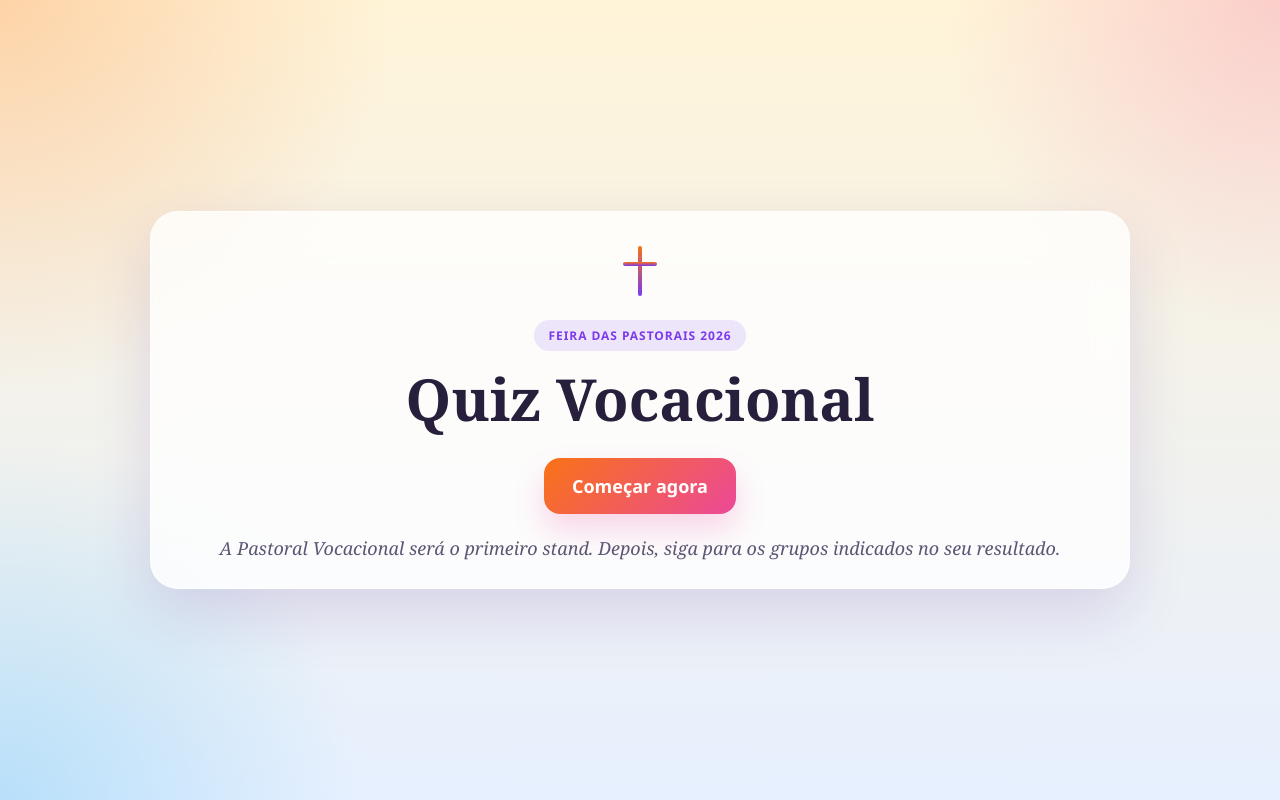
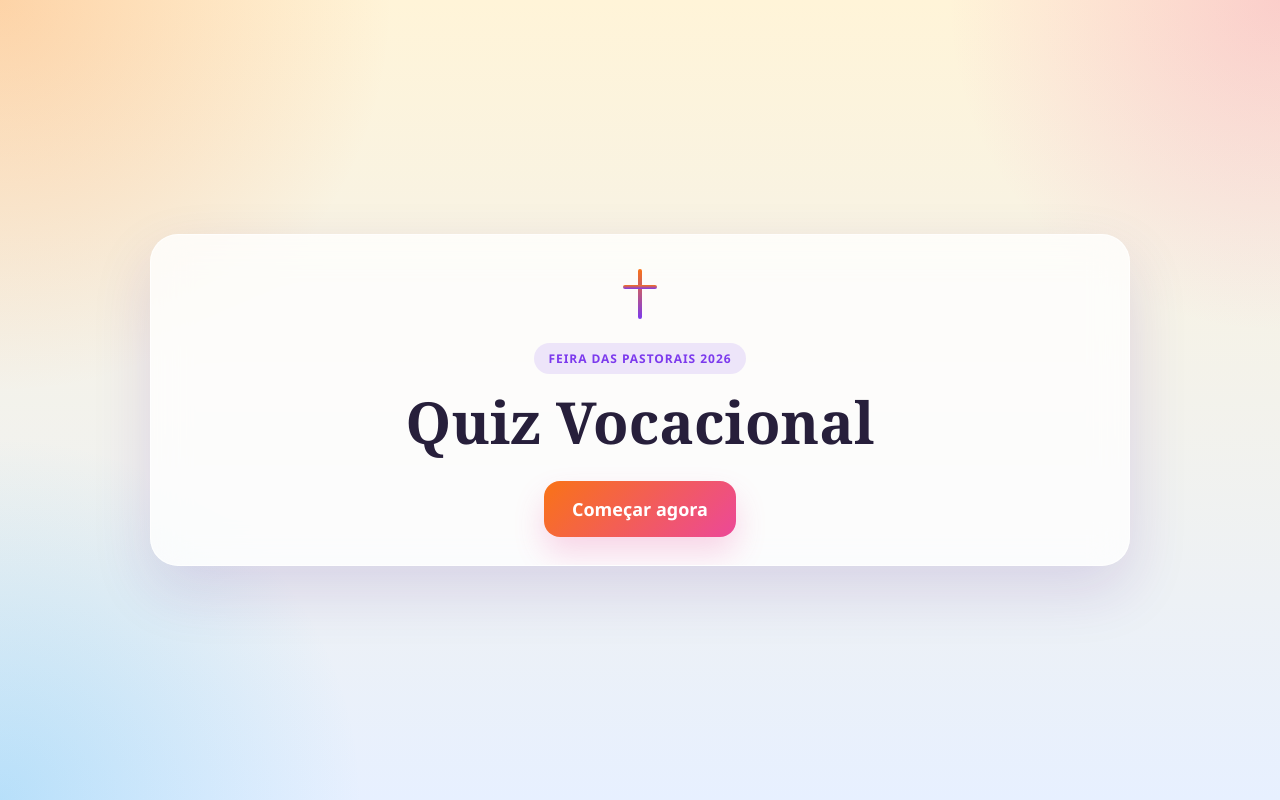
Before and after one commit to ronaldomelofz/vocacionalfatima, a React (Vite) app: page / in a window 1280 px wide. Built offline with nearby package versions, Linux system fonts and the light colour scheme.

Commit message:
Remove orientação extra da tela inicial
Co-authored-by: Cursor <cursoragent@cursor.com>

```diff
--- a/src/App.jsx
+++ b/src/App.jsx
@@ -742,10 +742,6 @@ export default function App() {
               <button type="button" className="primary-button" onClick={() => setStage("profile")}>
                 Começar agora
               </button>
-              <p className="quote">
-                A Pastoral Vocacional será o primeiro stand. Depois, siga para os grupos
-                indicados no seu resultado.
-              </p>
             </div>
           )}
 
```
